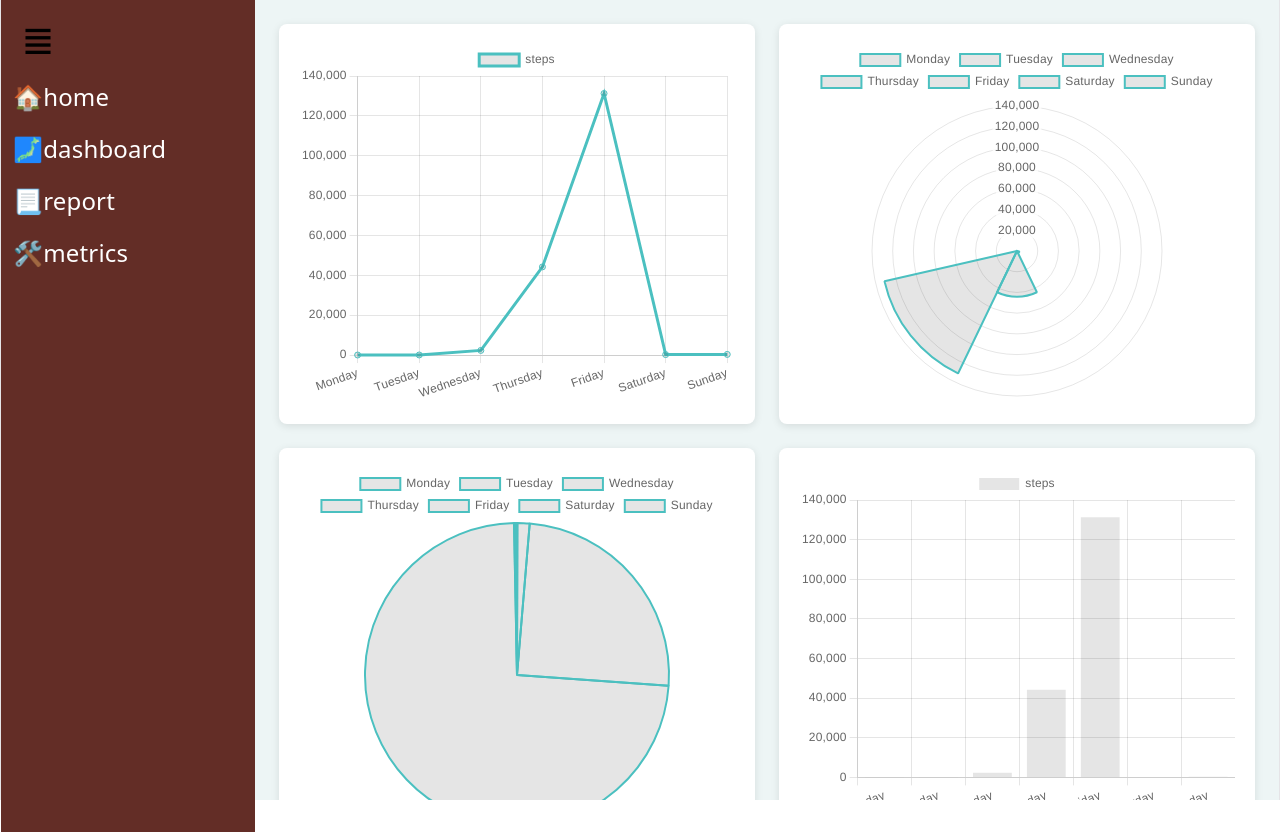
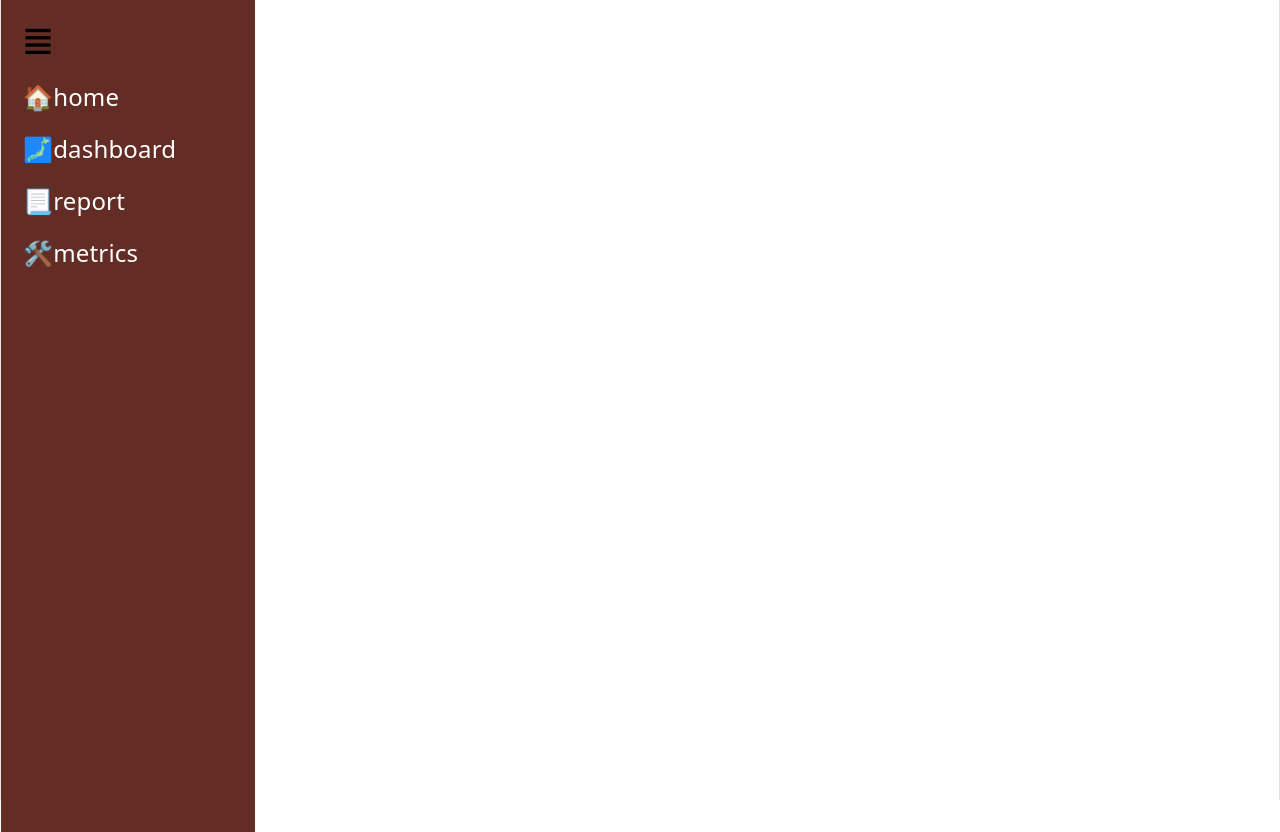
Before and after one commit to 1nuc/dashboard_load_profile, a React (Vite) app: page / in a window 1280 px wide. Built offline with nearby package versions, Linux system fonts and the light colour scheme.

Commit message:
update dashboard

```diff
--- a/src/App.css
+++ b/src/App.css
@@ -16,7 +16,7 @@ body {
   overflow: hidden;
 }
 
-.App {
+.dashboard {
   height: 100vh;
   flex: 1;
   overflow-y: auto;
@@ -29,7 +29,7 @@ body {
   box-sizing: border-box;
 }
 
-.line-card canvas, .bar-card canvas, .pie-card canvas, .area-card canvas .doughnat-card canvas, .multitype-card canvas {
+.line-card canvas, .bar-card canvas, .pie-card canvas, .area-card canvas, .doughnut-card canvas, .multitype-card canvas {
   height: 100% !important;
   width: 100% !important;
 }
--- a/src/App.jsx
+++ b/src/App.jsx
@@ -1,30 +1,19 @@
-import { useState, useRef, useEffect } from 'react'
-import reactLogo from './assets/react.svg'
-import viteLogo from './assets/vite.svg'
-import heroImg from './assets/hero.png'
-import Chart from 'chart.js/auto'
-import { BrowserRouter, Routes, Route, Link } from 'react-router-dom'
-import './App.css'
+import { useState, useRef, useEffect } from 'react';
+import reactLogo from './assets/react.svg';
+import viteLogo from './assets/vite.svg';
+import heroImg from './assets/hero.png';
+import { BrowserRouter, Routes, Route, Link } from 'react-router-dom';
 import Sidebar from './components/sidebar-component/sidebar'
-import { LinePlot } from './components/plots-component/lineplot'
-import { AreaPlot } from './components/plots-component/areachart'
-import { PiePlot } from './components/plots-component/piechart'
-import { BarPlot} from './components/plots-component/barchart'
-import { DougnutPlot } from './components/plots-component/doughnut'
-// import { MultiTypePlot } from './components/plots-component/multitypeChart'
+import './App.css';
+import { Dashboard } from './pages/dashboard/dashboard';
 
 function App() {
   return (
       <BrowserRouter>
           <Sidebar/>
-        <div className= "App">
-            <LinePlot/>
-            <AreaPlot/>
-            <PiePlot/>
-            <BarPlot/>
-            <DougnutPlot/>
-            {/* <MultiTypePlot/> */}
-        </div>
+          <Routes>
+              <Route path='/dashboard' element={ <Dashboard/>}/>
+          </Routes>
       </BrowserRouter>
   )
 }
--- a/src/components/plots-component/areachart.jsx
+++ b/src/components/plots-component/areachart.jsx
@@ -1,26 +1,6 @@
 import { PolarArea } from "react-chartjs-2";
-import {
-Chart as ChartJS,
-CategoryScale,
-LinearScale,
-PointElement,
-LineElement,
-Title,
-Tooltip,
-Legend
-} from "chart.js";
-import { Data } from '../dataset/dataset'
-
-ChartJS.register(
-  CategoryScale,
-  LinearScale,
-  PointElement,
-  LineElement,
-  Title,
-  Tooltip,
-  Legend
-);
-
+import 'chart.js/auto';
+import { Data } from "../dataset/dataset";
 export const AreaPlot = (props)=>{
   const options= {
     maintainAspectRatio: false,
--- a/src/components/plots-component/barchart.jsx
+++ b/src/components/plots-component/barchart.jsx
@@ -1,25 +1,6 @@
 import { Bar } from "react-chartjs-2";
-import {
-Chart as ChartJS,
-CategoryScale,
-LinearScale,
-PointElement,
-LineElement,
-Title,
-Tooltip,
-Legend
-} from "chart.js";
-import { Data } from '../dataset/dataset'
-
-ChartJS.register(
-  CategoryScale,
-  LinearScale,
-  PointElement,
-  LineElement,
-  Title,
-  Tooltip,
-  Legend
-);
+import 'chart.js/auto'
+import { Data } from "../dataset/dataset";
 
 export const BarPlot = (props)=>{
   const options= {
--- a/src/components/plots-component/doughnut.jsx
+++ b/src/components/plots-component/doughnut.jsx
@@ -1,26 +1,6 @@
 import { Doughnut } from "react-chartjs-2";
-import {
-Chart as ChartJS,
-CategoryScale,
-LinearScale,
-PointElement,
-LineElement,
-Title,
-Tooltip,
-Legend
-} from "chart.js";
-import { Data } from '../dataset/dataset'
-
-ChartJS.register(
-  CategoryScale,
-  LinearScale,
-  PointElement,
-  LineElement,
-  Title,
-  Tooltip,
-  Legend
-);
-
+import 'chart.js/auto'
+import { Data } from "../dataset/dataset";
 export const DougnutPlot = (props)=>{
   const options= {
     maintainAspectRatio: false,
--- a/src/components/plots-component/lineplot.jsx
+++ b/src/components/plots-component/lineplot.jsx
@@ -1,25 +1,6 @@
 import { Line } from "react-chartjs-2";
-import {
-Chart as ChartJS,
-CategoryScale,
-LinearScale,
-PointElement,
-LineElement,
-Title,
-Tooltip,
-Legend
-} from "chart.js";
-import { Data } from '../dataset/dataset'
-
-ChartJS.register(
-  CategoryScale,
-  LinearScale,
-  PointElement,
-  LineElement,
-  Title,
-  Tooltip,
-  Legend
-);
+import 'chart.js/auto'
+import { Data } from "../dataset/dataset";
 
 export const LinePlot = (props)=>{
   const options= {
--- a/src/components/plots-component/piechart.jsx
+++ b/src/components/plots-component/piechart.jsx
@@ -1,25 +1,6 @@
 import { Pie } from "react-chartjs-2";
-import {
-Chart as ChartJS,
-CategoryScale,
-LinearScale,
-PointElement,
-LineElement,
-Title,
-Tooltip,
-Legend
-} from "chart.js";
-import { Data } from '../dataset/dataset'
-
-ChartJS.register(
-  CategoryScale,
-  LinearScale,
-  PointElement,
-  LineElement,
-  Title,
-  Tooltip,
-  Legend
-);
+import 'chart.js/auto'
+import { Data } from "../dataset/dataset";
 
 export const PiePlot = (props)=>{
   const options= {
--- a/src/components/sidebar-component/sidebar.css
+++ b/src/components/sidebar-component/sidebar.css
@@ -41,6 +41,8 @@
   display: flex;
   flex-direction: column;
   gap: 10px;
+  align-items: flex-start;
+  width: 100%;
 }
 .side.active ul li a{
   display: block;
@@ -50,9 +52,10 @@
   color: white;
   font-size: 24px;
   white-space: nowrap;
+  width: 100%;
+  box-sizing: border-box;
 }
 .side.active ul li a:hover{
-  background: #632D26;
   background: #401D18;
 }
 
--- a/src/components/sidebar-component/sidebar.jsx
+++ b/src/components/sidebar-component/sidebar.jsx
@@ -1,4 +1,4 @@
-import { BrowserRouter, Link, Routes, Route } from 'react-router-dom'
+import { Link } from 'react-router-dom'
 import { useState } from 'react';
 import './sidebar.css'
 
--- /dev/null
+++ b/src/pages/dashboard/dashboard.jsx
@@ -0,0 +1,20 @@
+import { LinePlot } from '../../components/plots-component/lineplot'
+import { AreaPlot } from '../../components/plots-component/areachart'
+import { PiePlot } from '../../components/plots-component/piechart'
+import { BarPlot} from '../../components/plots-component/barchart'
+import { DougnutPlot } from '../../components/plots-component/doughnut'
+// import { MultiTypePlot } from './components/plots-component/multitypeChart'
+
+export const Dashboard=()=>{
+
+  return (
+    <div className= "dashboard">
+        <LinePlot/>
+        <AreaPlot/>
+        <PiePlot/>
+        <BarPlot/>
+        <DougnutPlot/>
+        {/* <MultiTypePlot/> */}
+    </div>
+  )
+}
```
Also changed, not shown: src/components/plots-component/multitypeChart.jsx (+2 -21 lines).
